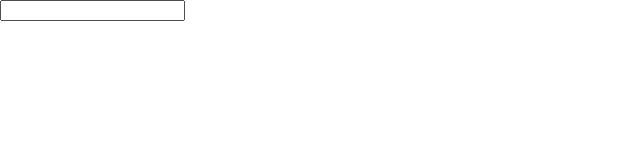
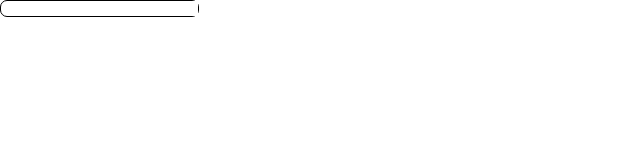
Before and after one commit to saulkurosaki/vue-tags-practice-project, a Vue app: page / in a window 1280 px wide. Shown: the top 160 px of the page, without its empty margins (0-640 px from the left). Built offline with nearby package versions, Linux system fonts and the light colour scheme.

Commit message:
style(InputTag): implement the component styles

```diff
--- a/src/components/InputTag.vue
+++ b/src/components/InputTag.vue
@@ -38,9 +38,56 @@ export default {
       </div>
     </div>
     <form @submit.prevent="handleSubmit">
-      <input type="text" v-model="currentValue" @keydown="handleKeyDown" />
+      <input
+        class="input"
+        type="text"
+        v-model="currentValue"
+        @keydown="handleKeyDown"
+      />
     </form>
   </div>
 </template>
 
-<style scoped></style>
+<style scoped>
+.inputTag {
+  display: inline-flex;
+  border: solid 1px #000;
+  border-radius: 7px;
+}
+
+.tags {
+  display: flex;
+  gap: 3px;
+  padding: 5px;
+}
+
+.tags .tag {
+  display: flex;
+  padding: 5px;
+  border: solid 1px #ccc;
+  gap: 5px;
+  align-content: center;
+  border-radius: 10 px;
+}
+
+.inputTag form {
+  display: inline-flex;
+}
+
+.inputTag .input {
+  border: none;
+  outline: none;
+  padding: 0 5px;
+}
+
+.tag button {
+  background-color: transparent;
+  border: none;
+  border-radius: 5px;
+  cursor: pointer;
+}
+
+.tag button:hover {
+  background-color: #eee;
+}
+</style>
```
